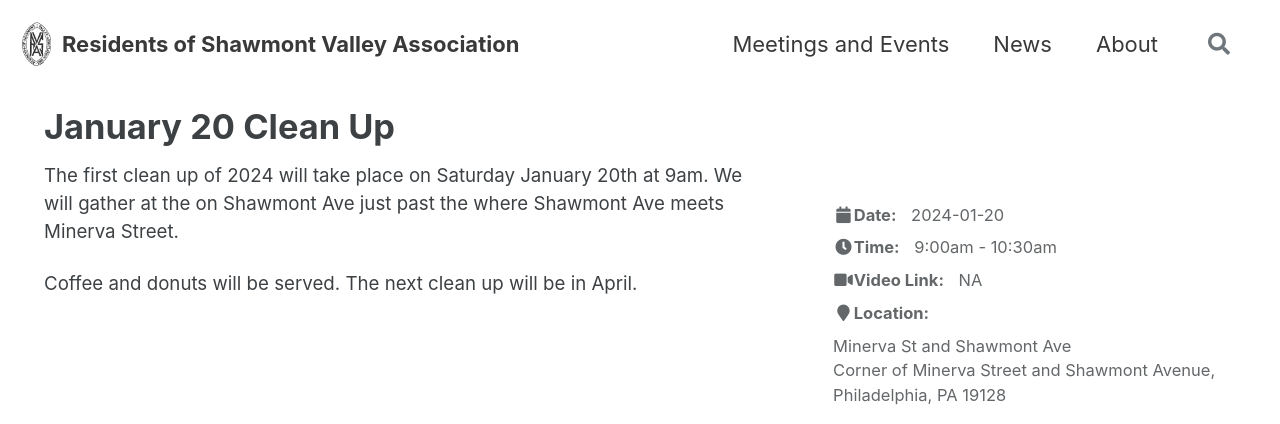
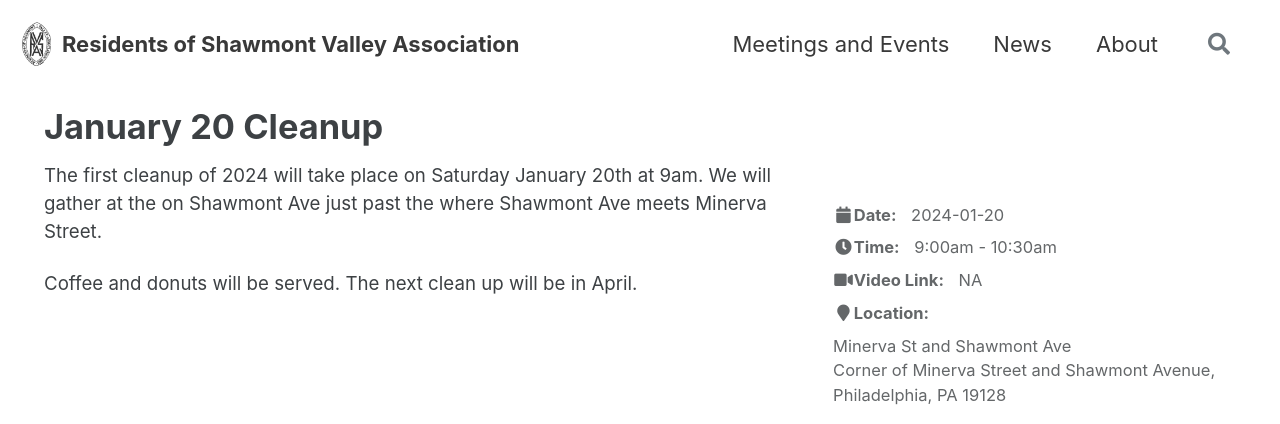
Before and after one commit to acouch/residents-of-shawmont-valley, a Jekyll site: the page built from _events/240120-cleanup.md, in a window 1280 px wide, cut to the strip 0-424 px from the top of the page. Built offline with Jekyll 4.4.1, drawn with Linux system fonts in a browser that asks for light colours; cached includes are drawn as plain includes.

Commit message:
Update 240120-cleanup.md

```diff
--- a/_events/240120-cleanup.md
+++ b/_events/240120-cleanup.md
@@ -1,5 +1,5 @@
 ---
-title: "January 20 Clean Up"
+title: "January 20 Cleanup"
 type: cleanup
 location:  Minerva St and Shawmont Ave
 video_link: NA
@@ -8,6 +8,6 @@ time_start: 9:00am
 time_stop: 10:30am
 ---
 
-The first clean up of 2024 will take place on Saturday January 20th at 9am. We will gather at the on Shawmont Ave just past the where Shawmont Ave meets Minerva Street.
+The first cleanup of 2024 will take place on Saturday January 20th at 9am. We will gather at the on Shawmont Ave just past the where Shawmont Ave meets Minerva Street.
 
 Coffee and donuts will be served. The next clean up will be in April.
```
